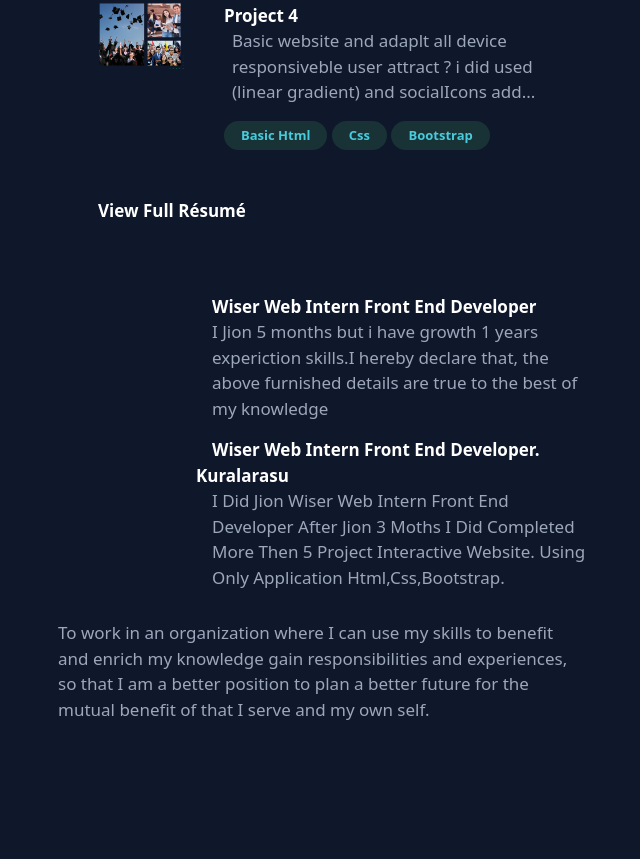
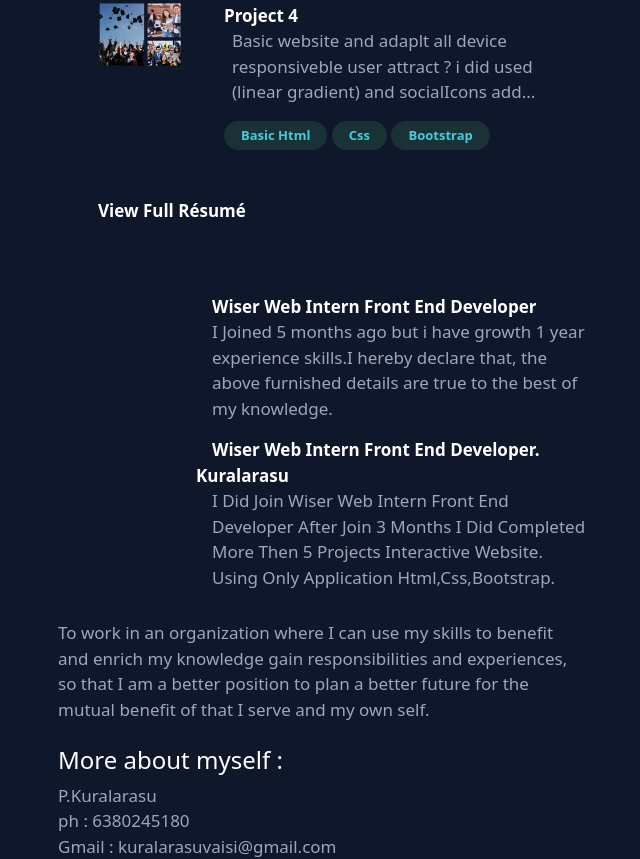
Before and after one commit to kuralarasu23/Bootstrap-5-Resume, a plain HTML site: page index.html in a window 1280 px wide. Shown: the part 3194-4053 px from the top of the page, without its empty margins (612-1252 px from the left). Before the commit the page ends 3940 px from the top, so only its background shows below. Drawn offline with nearby package versions, Linux system fonts and the light colour scheme.

Commit message:
change about

```diff
--- a/index.html
+++ b/index.html
@@ -3,7 +3,7 @@
 <head>
   <meta charset="UTF-8">
   <meta name="viewport" content="width=device-width, initial-scale=1.0">
-  <title>Bootstrap-5 ghggh</title>
+  <title>Bootstrap-5-Resume</title>
   <link rel="stylesheet" href="./assets/font-awesome-4.7.0/font-awesome-4.7.0/css/font-awesome.min.css">
   <link rel="shortcut icon" href="./assets/images/project.png" type="image/x-icon">
   <link rel="stylesheet" href="https://cdn.jsdelivr.net/npm/bootstrap@5.3.2/dist/css/bootstrap.min.css">
@@ -344,9 +344,9 @@
                                 <div><span class="ps-lg-3 seniors">wiser web intern
                                         front End developer</span>
                                 </div>
-                                <div class="ps-lg-3 w-100">I Jion 5 months but i have growth 1 years experiction
+                                <div class="ps-lg-3 w-100">I Joined  5 months ago but i have growth 1 year experience
                                     skills.I hereby declare that, the above furnished details are true to the best
-                                    of my knowledge</div>
+                                    of my knowledge.</div>
                             </div>
                         </div>
                     </div>
@@ -360,8 +360,8 @@
                                 <div><span class="ps-lg-3 seniors">wiser web intern
                                         front End developer. Kuralarasu</span>
                                 </div>
-                                <div class="ps-lg-3 w-100">I Did Jion Wiser Web Intern Front End
-                                    Developer After Jion 3 Moths I Did Completed More Then 5 Project Interactive
+                                <div class="ps-lg-3 w-100">I Did Join Wiser Web Intern Front End
+                                    Developer After Join 3 Months I Did Completed More Then 5 Projects Interactive
                                     Website. Using Only Application Html,Css,Bootstrap.</div>
                             </div>
                         </div>
@@ -373,6 +373,14 @@
                             for the mutual benefit
                             of that I serve and my own self.</div>
                     </div>
+                    <div>
+                        <h4 class="text-white">More about myself :</h4>
+                        <div>P.Kuralarasu <br>
+                            ph : 6380245180 <br>
+                            Gmail : kuralarasuvaisi@gmail.com
+
+                        </div>
+                    </div>
                 </div>
             </div>
         </div>
```
